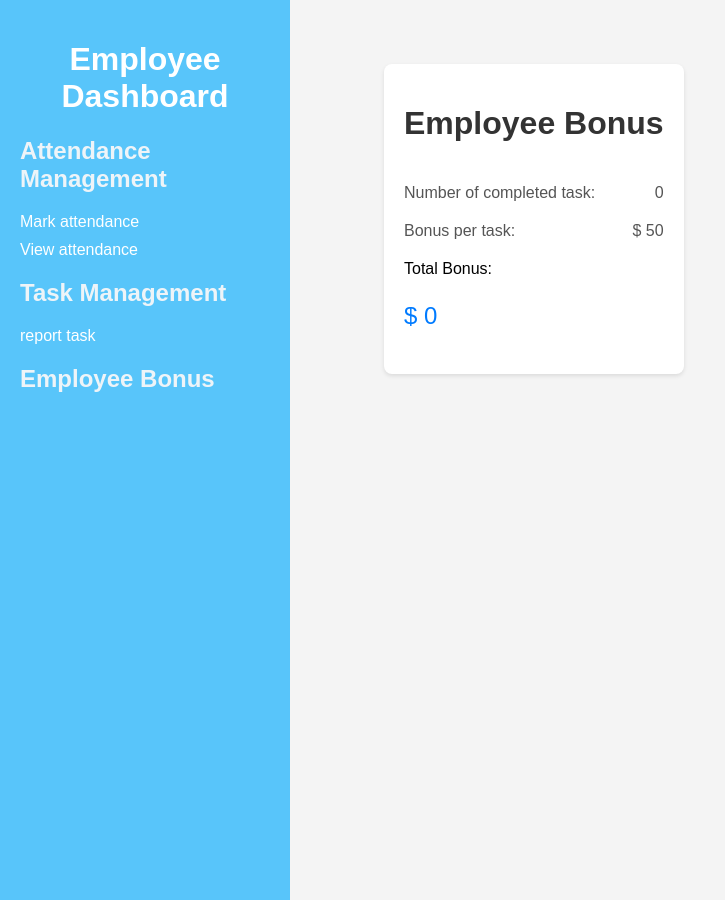
After one commit to Naf256/greatBuy, a PHP site: page /views/employee_bonus.php in a window 1280 px wide. The commit adds this page. Shown: the whole page, without its empty margins (0-725 px from the left). Run offline with PHP 8.4, Linux system fonts and the light colour scheme; the visitor is signed in with stand-in values (Sample User, id 1); data that the repository does not hold is empty.

Commit message:
implemented employee bonus current month

```diff
--- a/controllers/EmployeeController.php
+++ b/controllers/EmployeeController.php
@@ -16,6 +16,10 @@ class EmployeeController {
 		return $tasks;
 	}
 
+	public function findNumbeOfCompletedTask($userId) {
+		$tasks = $this->taskModel->getCompletedTasksByUserId($userId);
+		return count($tasks);
+	}
 
 	public function handleRequest() {
         // Check if the action parameter is set
--- /dev/null
+++ b/views/employee_bonus.php
@@ -0,0 +1,164 @@
+<?php
+session_start();
+if (empty($_SESSION['username'])) {
+	header('Location: login.php');
+	exit();
+}
+
+require_once('../controllers/EmployeeController.php');
+
+$employee = new EmployeeController();
+
+$taskNum = $employee->findNumbeOfCompletedTask($_SESSION['user_id']);
+
+?>
+
+<!DOCTYPE html>
+<html lang="en">
+<head>
+    <meta charset="UTF-8">
+    <meta name="viewport" content="width=device-width, initial-scale=1.0">
+    <title>Employee Dashboard</title>
+</head>
+<body>
+    <div class="sidebar">
+
+        <h1>Employee Dashboard</h1>
+        <h2>Attendance Management</h2>
+        <ul>
+			<li><a href="mark_attendance.php">Mark attendance</a></li>
+			<li><a href="view_attendance_employee.php">View attendance</a></li>
+        </ul>
+
+        <h2>Task Management</h2>
+        <ul>
+			<li><a href="report_task.php">report task</a></li>
+			<li><a href="#"></a></li>
+        </ul>
+	<a href="employee_bonus.php"><h2>Employee Bonus</h2></a>
+    </div>
+    <div class="container">
+		<h1 class="profile">Employee Bonus</h1>
+		<div class="info">
+			<p>Number of completed task:</p>
+			<p><?= $taskNum ?></p>
+		</div>
+		<div class="info">
+			<p>Bonus per task:</p>
+			<p >$ 50</p>
+		</div>
+		<div>
+			<p>Total Bonus:</p>
+			<p class="bonus" id="total-bonus"></p>
+		</div>
+    </div>
+</body>
+
+<script>
+	document.addEventListener('DOMContentLoaded', () => {
+		const taskNum = <?php echo $taskNum; ?>;
+		document.getElementById('total-bonus').innerText = '$ ' + taskNum * 50;
+	})
+</script>
+<style>
+	body {
+		font-family: Arial, sans-serif;
+		background-color: #f4f4f4;
+		margin: 0;
+		padding: 0;
+		display: flex;
+	}
+	.sidebar {
+		width: 250px;
+		background-color: #58c5fa;
+		color: #fff;
+		padding: 20px;
+		position: fixed;
+		height: 100%;
+		overflow-y: auto;
+	}
+	.container {
+		margin-top: 5%;
+		margin-left: 30%;
+		padding: 20px;
+		<!-- background-color: red; -->
+	}
+	.profile {
+		<!-- border-bottom: 1px solid #ddd; -->
+		padding: 10px;
+		padding-bottom: 20px;
+		color: #181a1b;
+	}
+	h1 {
+		text-align: center;
+		color: #ffffff;
+	}
+	h2 {
+		color: #eef4f8;
+	}
+	ul {
+		list-style-type: none;
+		padding: 0;
+	}
+	li {
+		margin-bottom: 10px;
+	}
+	a {
+		text-decoration: none;
+		color: #fff;
+		font-size: 16px;
+	}
+	a:hover {
+		text-decoration: underline;
+	}
+
+	select, button {
+		width: 100%;
+		padding: 10px;
+		margin-bottom: 20px;
+		border: 1px solid #ccc;
+		border-radius: 5px;
+		box-sizing: border-box;
+		font-size: 16px;
+	}
+
+	button {
+		background-color: #007bff;
+		color: #fff;
+		cursor: pointer;
+		transition: background-color 0.3s ease;
+	}
+
+	button:hover {
+		background-color: #0056b3;
+	}
+        .container {
+            background-color: #fff;
+            border-radius: 8px;
+            padding: 20px;
+            box-shadow: 0 2px 4px rgba(0, 0, 0, 0.1);
+        }
+
+        .profile {
+            text-align: center;
+            color: #333;
+        }
+
+        .info {
+            display: flex;
+            justify-content: space-between;
+            margin-bottom: 20px;
+        }
+
+        .info p {
+            margin: 0;
+            font-size: 16px;
+            color: #555;
+        }
+
+        .bonus {
+            font-size: 24px;
+            color: #007bff;
+        }
+</style>
+</html>
--- a/views/report_task.php
+++ b/views/report_task.php
@@ -35,6 +35,7 @@ $tasks = $employee->getTasksByUserId($_SESSION['user_id']);
 			<li><a href="report_task.php">report task</a></li>
 			<li><a href="#"></a></li>
         </ul>
+		<a href="employee_bonus.php"><h2>Employee Bonus</h2></a>
     </div>
     <div class="container">
 		<h1 class="profile">Tasks</h1>
```
